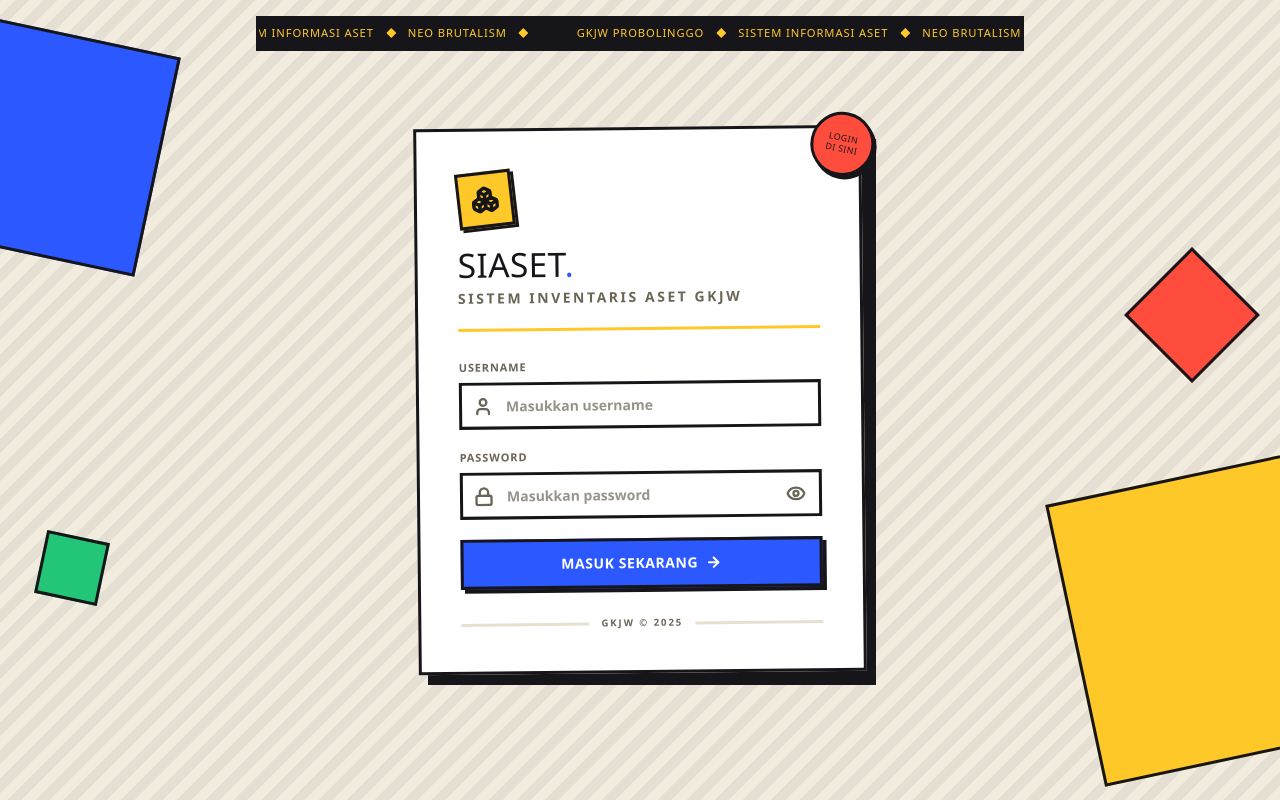
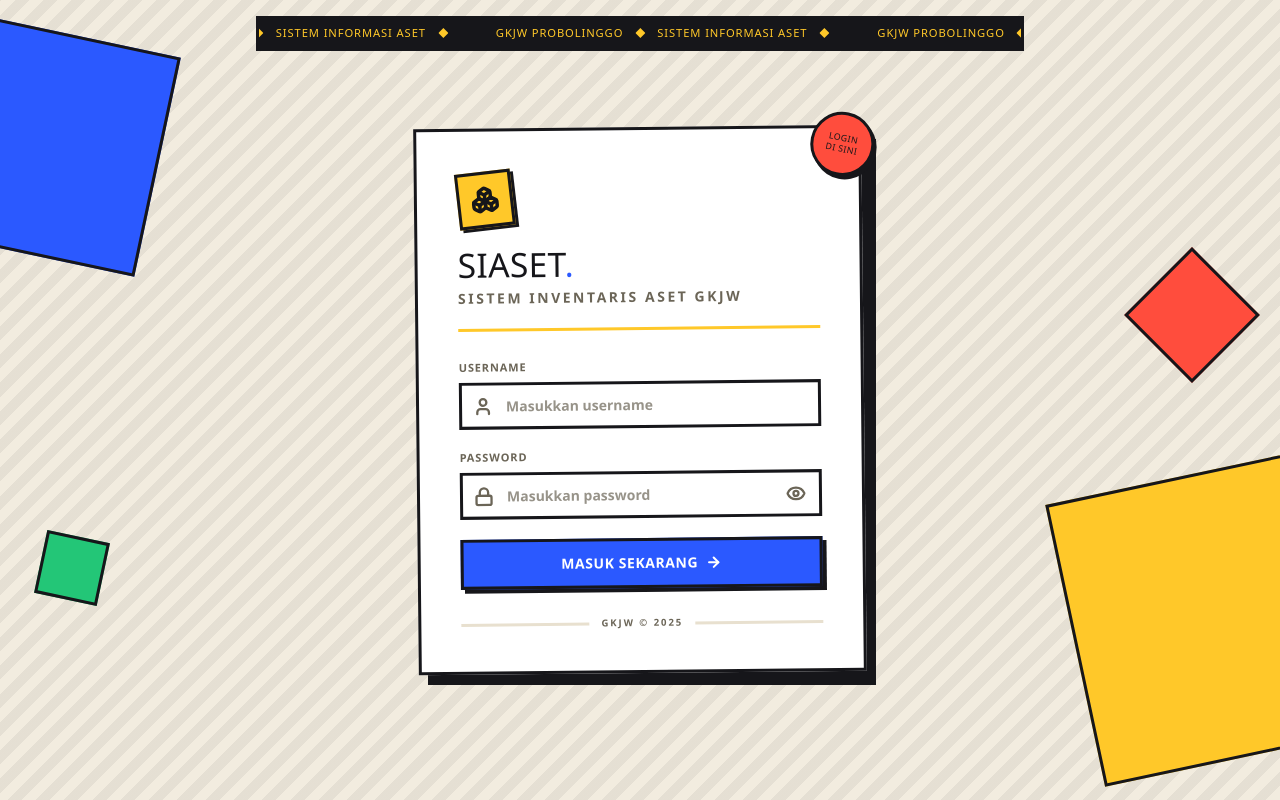
Before and after one commit to crizt0495/siaset, a Next.js app: page /login in a window 1280 px wide. Built offline with nearby package versions, Linux system fonts and the light colour scheme.

Commit message:
fix(login): remove 'Neo Brutalism' text from ticker

```diff
--- a/src/app/login/page.tsx
+++ b/src/app/login/page.tsx
@@ -52,10 +52,6 @@ export default function LoginPage() {
                 <path d="M6 0l6 6-6 6-6-6z" />
               </svg>
               Sistem Informasi Aset
-              <svg className="w-2.5 h-2.5 fill-current" viewBox="0 0 12 12">
-                <path d="M6 0l6 6-6 6-6-6z" />
-              </svg>
-              Neo Brutalism
               <svg className="w-2.5 h-2.5 fill-current" viewBox="0 0 12 12">
                 <path d="M6 0l6 6-6 6-6-6z" />
               </svg>
```
